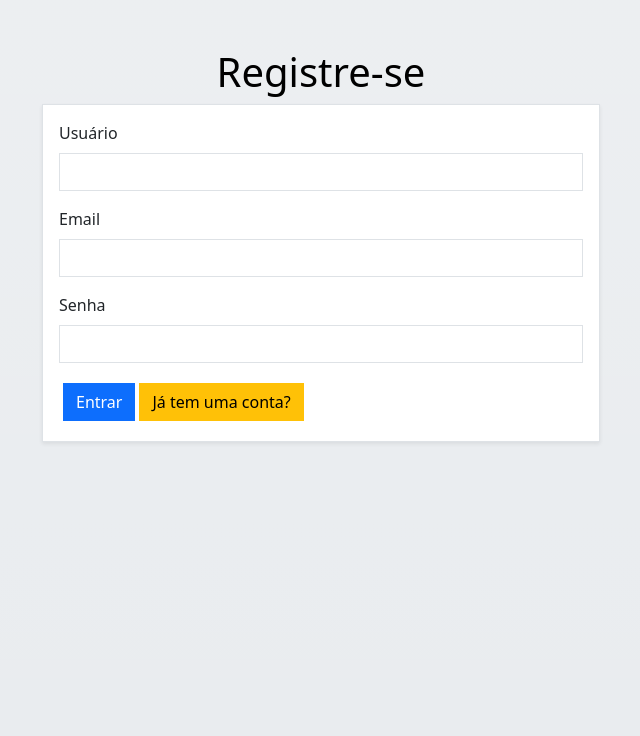
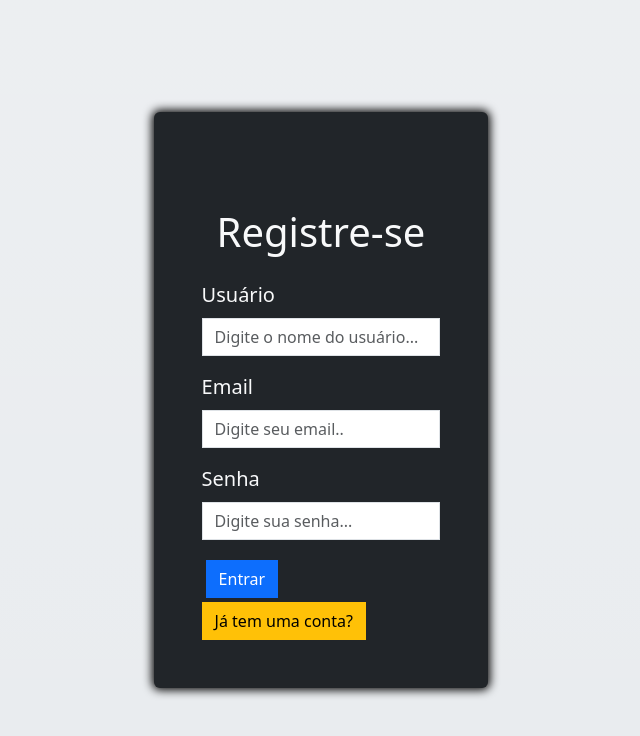
Before and after one commit to mathfajardo/frontend2-vuejs, a Vue app: page /registro in a window 1280 px wide. Shown: the top 736 px of the page, without its empty margins (319-959 px from the left). Built offline with nearby package versions, Linux system fonts and the light colour scheme.

Commit message:
ajustando registro e login

```diff
--- a/src/views/TelaLogin.vue
+++ b/src/views/TelaLogin.vue
@@ -49,7 +49,7 @@ async function login() {
 
 <template>
 
-<h1 class="text-center text-black" style="padding-top: 100px;">Faça seu login</h1>
+
 
 <div
   v-if="message"
@@ -61,20 +61,21 @@ async function login() {
   {{ message }}
   <button type="button" class="btn-close" @click="message = ''"></button>
 </div>
-
-<div class="bg-body border p-3 shadow-sm w-50 m-auto">
+<div class="login-container">
+  <div class="login bg-dark text-light rounded p-5 m-auto ">
+  <h1 class="text-center text-black mt-5 mb-5 text-white">Faça seu login</h1>
   <form @submit.prevent="login">
     <div class="mb-3">
-    <label for="email" class="form-label">Email</label>
-    <input type="email" class="form-control" v-model="user.email" required>
+      <label for="email" class="form-label fs-5">Email</label>
+      <input type="email" class="form-control" v-model="user.email" placeholder="Digite seu email..." required>
     </div>
     <div class="mb-3">
-    <label for="exampleInputPassword1" class="form-label">Senha</label>
-    <input type="password" class="form-control" v-model="user.password" required>
+      <label for="exampleInputPassword1" class="form-label fs-5">Senha</label>
+      <input type="password" class="form-control" v-model="user.password" placeholder="Digite sua senha..." required>
     </div>
 
     <div class="mb-3">
-    <router-link class="link-offset-2 link-underline-opacity-25 link-underline-opacity-100-hover" to="/registro">Não tem login? cadastre aqui </router-link>
+      <router-link class="link-offset-2 link-underline-opacity-25 link-underline-opacity-100-hover text-light" to="/registro">Não tem login? cadastre aqui </router-link>
     </div>
 
     <button type="submit" class="btn btn-primary">
@@ -84,7 +85,23 @@ async function login() {
 
 
   </div>
-
+</div>
 
 
 </template>
+
+<style scoped>
+.login-container {
+  display: flex;
+  justify-content: center;
+  align-items: center;
+  min-height: 100vh;
+}
+
+.login {
+  width: 30%;
+  box-shadow: 0 0 10px 2px black;
+}
+
+
+</style>
--- a/src/views/TelaRegistro.vue
+++ b/src/views/TelaRegistro.vue
@@ -32,23 +32,24 @@ function cadastrar_usuario(event) {
 
 <template>
 
-<h1 class="text-center text-black pt-5">Registre-se</h1>
 
 
-<div class="bg-body border p-3 shadow-sm w-50 m-auto">
+<div class="registro-container">
+    <div class="registro bg-dark text-light rounded p-5 m-auto ">
+        <h1 class="text-center mt-5 mb-4 text-light">Registre-se</h1>
         <form @submit="cadastrar_usuario">
             <div class="mb-3">
-            <label for="nome" class="form-label">Usuário</label>
-            <input type="text" class="form-control" v-model="obj.name" required>
+                <label for="nome" class="form-label fs-5">Usuário</label>
+                <input type="text" class="form-control" v-model="obj.name" placeholder="Digite o nome do usuário..." required>
             </div>
 
             <div class="mb-3">
-            <label for="nome" class="form-label">Email</label>
-            <input type="email" class="form-control" v-model="obj.email" required>
+                <label for="nome" class="form-label fs-5">Email</label>
+                <input type="email" class="form-control" v-model="obj.email" placeholder="Digite seu email.." required>
             </div>
             <div class="mb-3">
-            <label for="categoria" class="form-label">Senha</label>
-            <input type="password" class="form-control" v-model="obj.password" required>
+                <label for="categoria" class="form-label fs-5">Senha</label>
+                <input type="password" class="form-control" v-model="obj.password" placeholder="Digite sua senha..." required>
             </div>
 
 
@@ -59,7 +60,23 @@ function cadastrar_usuario(event) {
 
         </form>
     </div>
+</div>
 
 
 
 </template>
+
+<style scoped>
+
+.registro-container {
+  display: flex;
+  justify-content: center;
+  align-items: center;
+  min-height: 100vh;
+}
+
+.registro {
+  width: 30%;
+  box-shadow: 0 0 10px 2px black;
+}
+</style>
```
Also changed, not shown: 1 other file (tests, documents, lock files or other folders). Lines whose indentation alone changed are shown as unchanged.
